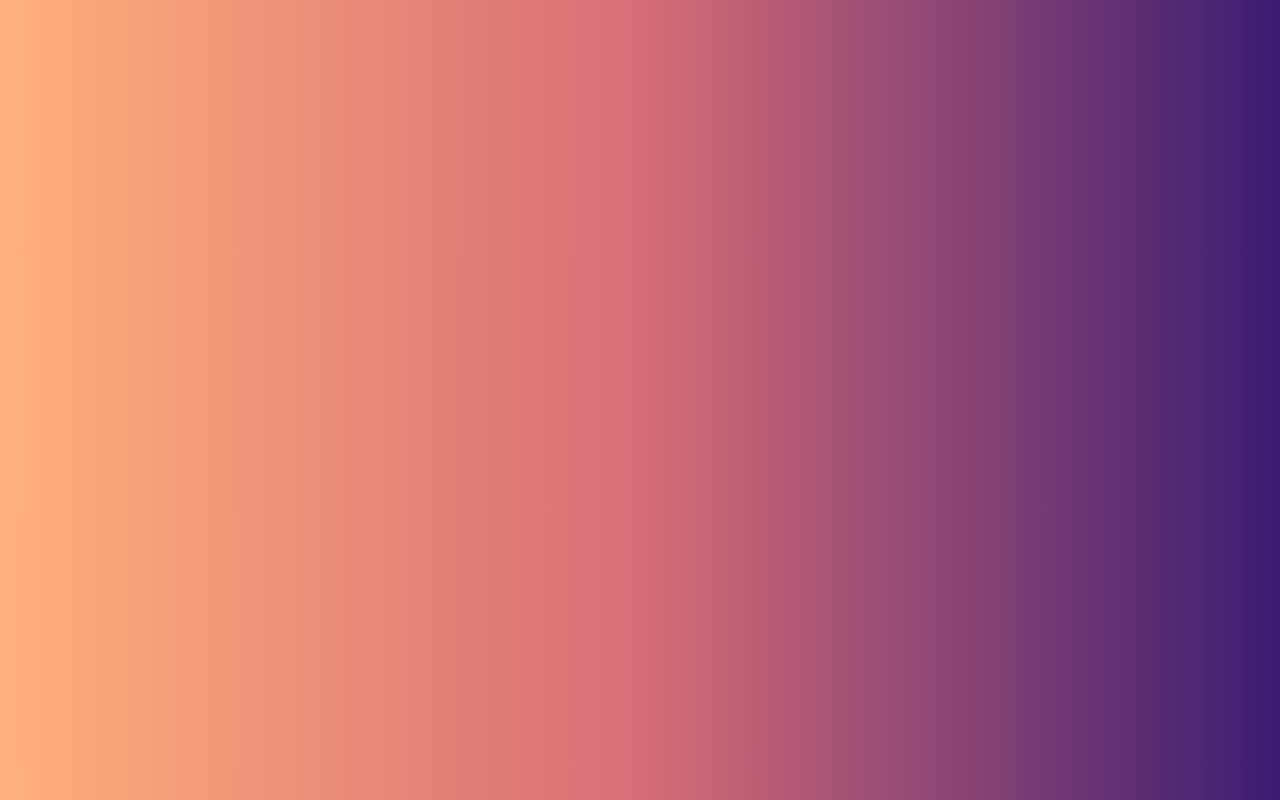
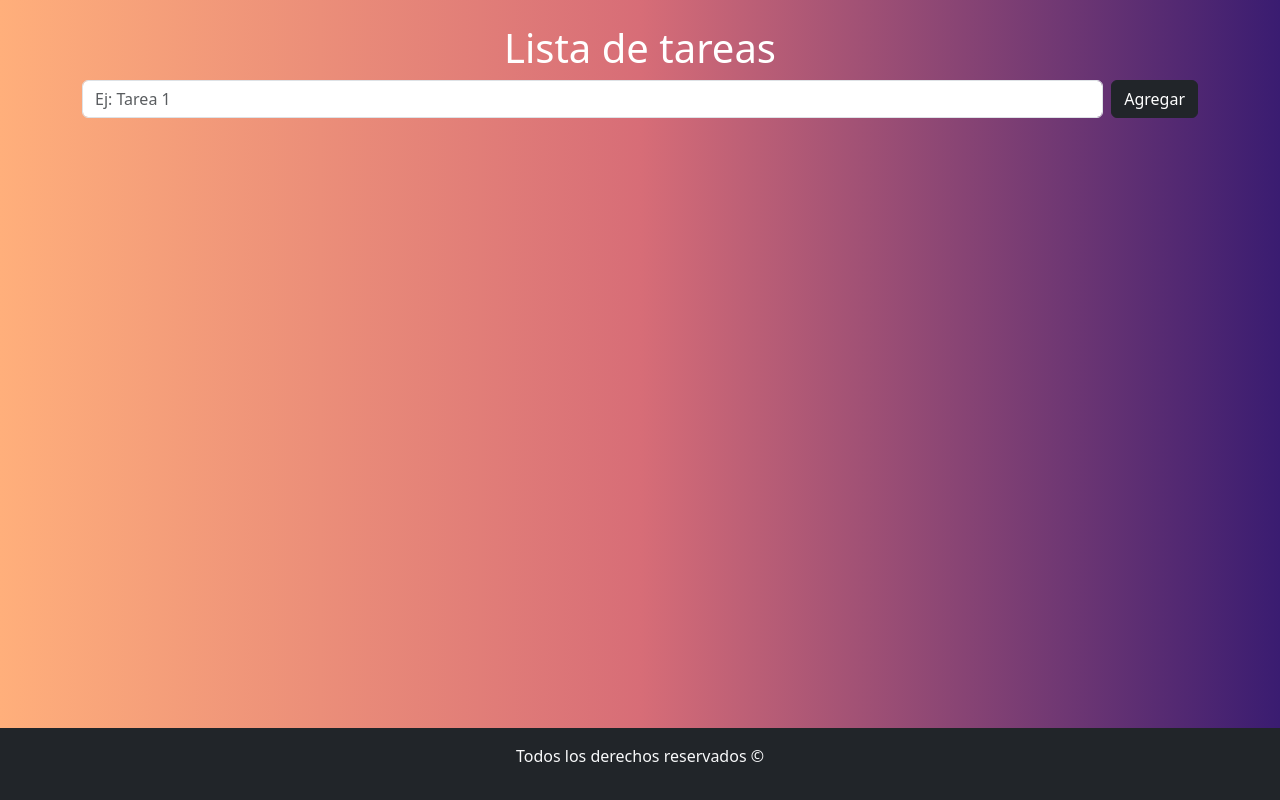
Before and after one commit to kstephantorres/m3-tp1-p04, a React (Vite) app: page / in a window 1280 px wide. Built offline with nearby package versions, Linux system fonts and the light colour scheme.

Commit message:
Se agrego la funcionalidad del proyecto (TO-DO)

```diff
--- a/index.html
+++ b/index.html
@@ -2,9 +2,10 @@
 <html lang="es">
   <head>
     <meta charset="UTF-8" />
-    <link rel="icon" type="image/svg+xml" href="/vite.svg" />
     <meta name="viewport" content="width=device-width, initial-scale=1.0" />
-    <title>Vite + React</title>
+    <meta name="description" content="Lista de tareas - Punto 5 - Trabajo Práctico Nº1 - Modulo 3 - Curso FullStack de RollingCode School">
+    <meta name="author" content="Torres Flores Kevin Stephan">
+    <title>P4 - Lista de Tareas</title>
   </head>
   <body>
     <div id="root"></div>
--- a/package.json
+++ b/package.json
@@ -10,7 +10,9 @@
     "preview": "vite preview"
   },
   "dependencies": {
+    "bootstrap": "^5.3.2",
     "react": "^18.2.0",
+    "react-bootstrap": "^2.10.0",
     "react-dom": "^18.2.0"
   },
   "devDependencies": {
--- a/src/App.jsx
+++ b/src/App.jsx
@@ -1,11 +1,19 @@
 import './App.css'
+import {Container} from 'react-bootstrap'
+import 'bootstrap/dist/css/bootstrap.min.css'
+import Footer from './components/Footer'
+import FormularioTarea from './components/FormularioTarea'
+
 
 function App() {
 
-
   return (
     <>
-
+      <Container className='py-4' id='main'>
+        <h1 className='text-center text-white'>Lista de tareas </h1>
+        <FormularioTarea></FormularioTarea>
+      </Container>
+      <Footer></Footer>
     </>
   )
 }
--- /dev/null
+++ b/src/components/Footer.jsx
@@ -0,0 +1,9 @@
+const Footer = () => {
+    return (
+        <footer className="bg-dark text-light text-center py-3">
+            <p>Todos los derechos reservados &copy;</p>
+        </footer>
+    );
+};
+
+export default Footer;
--- /dev/null
+++ b/src/components/FormularioTarea.jsx
@@ -0,0 +1,42 @@
+import { useState } from "react";
+import { Button, Form } from "react-bootstrap";
+import TaskList from "./TaskList";
+
+const FormularioTarea = () => {
+    const [task, setTask] = useState('')
+    const [taskList, setTaskList] = useState([])
+
+    // handle+algo nombre de funciones para el manejo de states
+    const handleSubmit=(e)=>{
+        e.preventDefault()
+        // &&  si la primer expresion es verdadera hace lo que le sigue sino no hace nada
+        !taskList.includes(task.toUpperCase()) && setTaskList([...taskList,task.trim()])
+        setTask('')
+    }
+    const deleteTask=(taskName)=>{
+        const tareasFiltradas = taskList.filter((task)=> task !== taskName)
+        setTaskList(tareasFiltradas)
+    }
+
+    return (
+        <section>
+            <Form onSubmit={handleSubmit}>
+                <Form.Group className="mb-3 d-flex" >
+                    <Form.Control
+                        type="text"
+                        placeholder="Ej: Tarea 1"
+                        minLength={3}
+                        maxLength={80}
+                        value={task}
+                        onChange={(e)=>setTask(e.target.value.toUpperCase())}
+                    />
+                    <Button variant="dark" className="ms-2" type="submit" > Agregar </Button>
+                </Form.Group>
+            </Form>
+            <TaskList taskList={taskList} deleteTask={deleteTask}></TaskList>
+
+        </section>
+    );
+};
+
+export default FormularioTarea;
--- /dev/null
+++ b/src/components/TaskItem.jsx
@@ -0,0 +1,12 @@
+import { Button, ListGroupItem } from "react-bootstrap";
+
+const TaskItem = ({taskName, deleteTask}) => {
+    return (
+        <ListGroupItem className="d-flex justify-content-between">
+            {taskName}
+            <Button variant="danger" onClick={()=>{deleteTask(taskName)}}>Borrar <i className="bi bi-trash-fill"></i></Button>
+        </ListGroupItem>
+    );
+};
+
+export default TaskItem;
--- /dev/null
+++ b/src/components/TaskList.jsx
@@ -0,0 +1,15 @@
+import { ListGroup} from "react-bootstrap";
+import TaskItem from "./TaskItem";
+
+const TaskList = ({taskList, deleteTask}) => {
+    return (
+        <ListGroup>
+            {
+                taskList.map((task, position)=><TaskItem key={position} taskName={task} deleteTask={deleteTask} ></TaskItem> )
+
+            }
+        </ListGroup>
+    );
+};
+
+export default TaskList;
```
Also changed, not shown: 2 other files (tests, documents, lock files or other folders).
